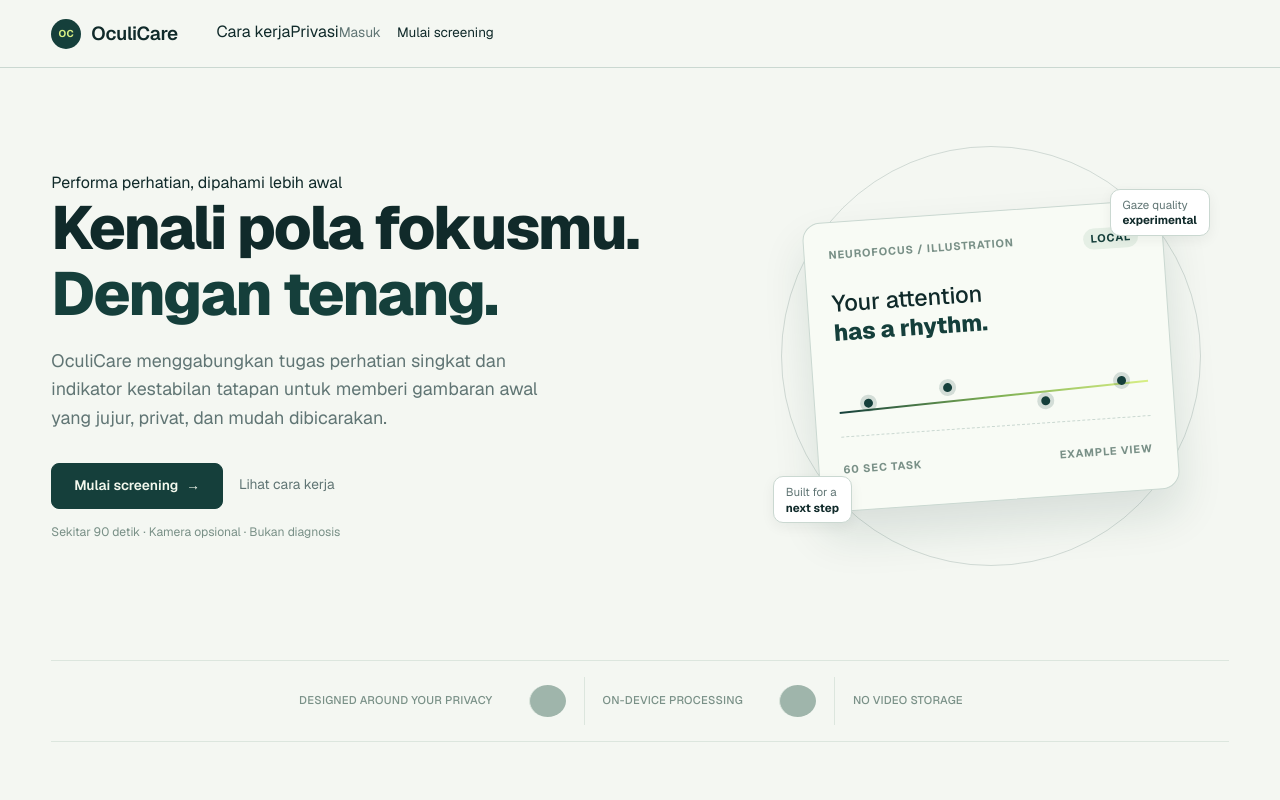
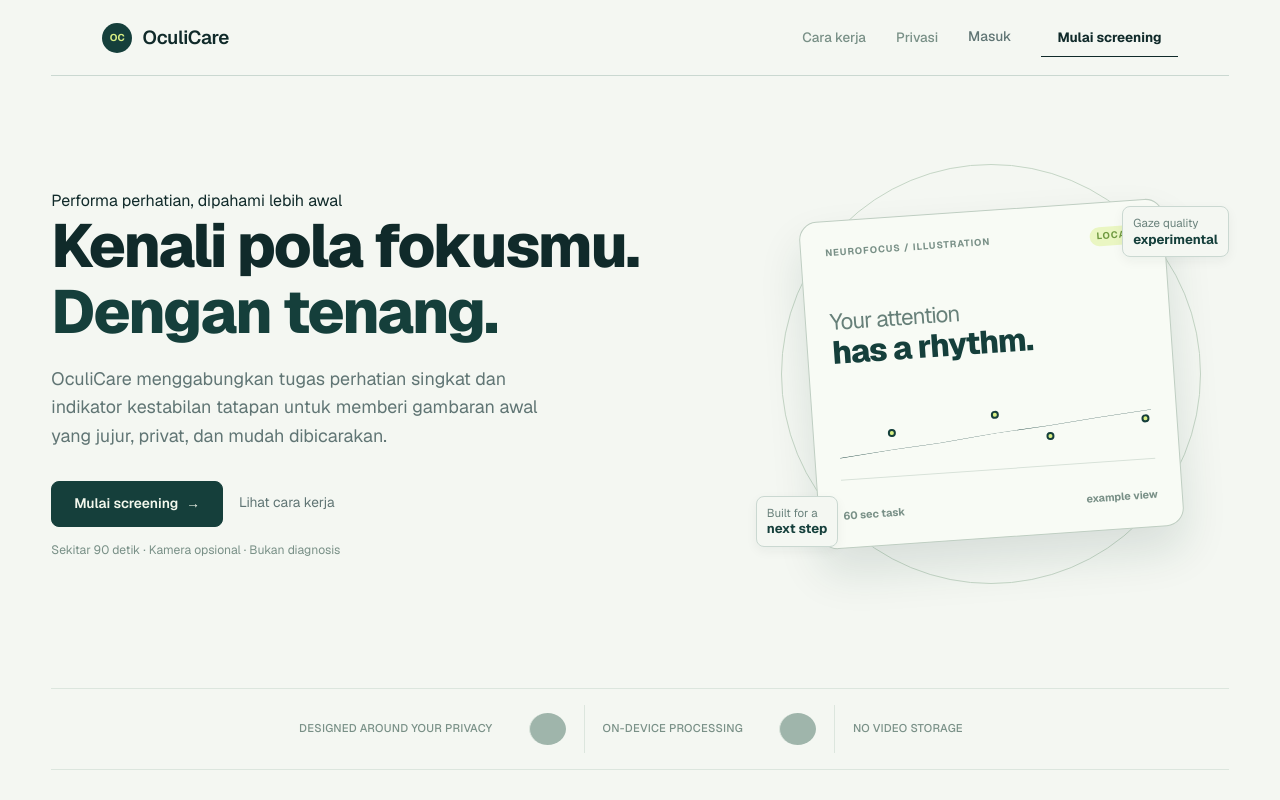
Before and after one commit to Gabby-Hue/ampas, a Next.js app: page / in a window 1280 px wide. Shown: the top 800 px of the page. Built offline with nearby package versions, Linux system fonts and the light colour scheme.

Commit message:
style(landing): restore exact Bara hero visual illustration, orbit rings, signal chart, and nav links layout

```diff
--- a/src/app/globals.css
+++ b/src/app/globals.css
@@ -203,17 +203,40 @@ p { text-wrap: pretty; }
   position: sticky;
   top: 0;
   z-index: 60;
-  height: 68px;
-  width: calc(100% + 2 * var(--gutter));
-  margin-inline: calc(-1 * var(--gutter));
+  height: 76px;
+  width: 100%;
+  display: flex;
+  justify-content: space-between;
+  align-items: center;
   padding: 0 var(--gutter);
-  display: grid;
-  grid-template-columns: auto 1fr auto;
-  align-items: center;
-  gap: clamp(16px, 3vw, 40px);
   background: var(--nav-bg);
   backdrop-filter: blur(10px);
   border-bottom: 1px solid var(--surface-border);
+}
+
+.nav-links {
+  display: flex;
+  align-items: center;
+  gap: 30px;
+  color: var(--text-muted);
+  font-size: 0.84rem;
+  font-weight: 500;
+}
+
+.nav-links a {
+  transition: color 0.15s ease;
+}
+
+.nav-links a:hover,
+.text-link:hover {
+  color: var(--text-primary);
+}
+
+.nav-cta {
+  color: var(--text-primary);
+  font-weight: 700;
+  border-bottom: 1.5px solid var(--text-primary);
+  padding-bottom: 3px;
 }
 
 .brand {
@@ -2236,101 +2259,120 @@ h1 {
   color: var(--text-muted);
 }
 .hero-visual {
-  min-height: 440px;
+  min-height: 460px;
   position: relative;
   display: grid;
   place-items: center;
 }
 .visual-orbit {
   position: absolute;
-  border: 1px solid rgba(21, 63, 59, 0.16);
+  border: 1px solid #c5d6c6;
   border-radius: 50%;
   pointer-events: none;
 }
-.orbit-one { width: 420px; height: 420px; }
-.orbit-two { width: 280px; height: 280px; border-color: rgba(216, 239, 132, 0.6); }
+.orbit-one {
+  width: 420px;
+  height: 420px;
+}
+.orbit-two {
+  width: 285px;
+  height: 285px;
+  border-color: #d6e2ca;
+}
 .focus-panel {
   position: relative;
   z-index: 1;
-  width: min(360px, 86%);
-  min-height: 290px;
+  width: min(365px, 78%);
+  min-height: 300px;
   padding: 24px;
   background: #f8fbf5;
-  border: 1px solid var(--surface-border);
+  border: 1px solid #bfcec2;
   border-radius: 18px;
   box-shadow: 0 24px 45px rgba(20, 55, 48, 0.12);
   transform: rotate(-4deg);
 }
-.panel-topline, .panel-footer {
+.panel-topline,
+.panel-footer {
   display: flex;
   justify-content: space-between;
-  font-size: 0.68rem;
+  color: #799087;
+  font-size: 0.59rem;
+  letter-spacing: 0.1em;
+  text-transform: uppercase;
   font-weight: 700;
-  letter-spacing: 0.08em;
-  color: var(--text-muted);
-  text-transform: uppercase;
 }
 .panel-live {
-  background: var(--accent-soft);
-  color: var(--accent);
+  color: #6f9940;
+  font-weight: 700;
+  background: rgba(216, 239, 132, 0.45);
   padding: 2px 7px;
   border-radius: 999px;
 }
 .panel-heading {
-  margin: 22px 0 30px;
-  font-size: 1.45rem;
-  line-height: 1.25;
-  color: var(--text-primary);
-  font-weight: 500;
+  margin-top: 45px;
+  color: #678079;
+  font-size: 1.4rem;
+  line-height: 1.12;
+  letter-spacing: -0.04em;
 }
 .panel-heading strong {
+  color: var(--deep);
+  font-size: 2rem;
   font-weight: 800;
-  color: var(--accent);
+  display: block;
 }
 .signal-chart {
   position: relative;
-  height: 60px;
-  margin-bottom: 24px;
-  border-bottom: 1px dashed var(--surface-border);
+  height: 80px;
+  margin: 30px 0 27px;
+  border-bottom: 1px solid #d8e2d9;
 }
 .chart-line {
   position: absolute;
   left: 0;
   right: 0;
-  top: 50%;
+  top: 43px;
   height: 2px;
-  background: linear-gradient(90deg, var(--accent) 0%, #7cae52 50%, var(--lime) 100%);
-  transform: rotate(-2deg);
+  background: var(--deep);
+  transform: rotate(-5deg);
+  clip-path: polygon(0 30%, 17% 20%, 32% 62%, 50% 5%, 67% 46%, 83% 30%, 100% 48%, 100% 65%, 83% 48%, 67% 63%, 50% 22%, 32% 79%, 17% 37%, 0 48%);
 }
 .chart-point {
   position: absolute;
-  width: 9px;
-  height: 9px;
+  width: 8px;
+  height: 8px;
+  background: var(--lime);
+  border: 2px solid var(--deep);
   border-radius: 50%;
-  background: var(--accent);
-  box-shadow: 0 0 0 4px rgba(21, 63, 59, 0.16);
-}
-.point-a { left: 8%; top: 40%; }
-.point-b { left: 34%; top: 22%; }
-.point-c { left: 65%; top: 56%; }
-.point-d { left: 90%; top: 30%; }
+}
+.point-a { left: 16%; top: 32px; }
+.point-b { left: 49%; top: 21px; }
+.point-c { left: 66%; top: 46px; }
+.point-d { right: 1%; top: 35px; }
+.panel-footer {
+  letter-spacing: 0;
+  text-transform: none;
+  font-size: 0.67rem;
+}
 .orbit-label {
   position: absolute;
-  background: #ffffff;
-  border: 1px solid var(--surface-border);
-  padding: 7px 12px;
-  border-radius: 10px;
+  z-index: 2;
+  color: #69817b;
   font-size: 0.72rem;
   line-height: 1.35;
-  box-shadow: 0 4px 14px rgba(16, 42, 42, 0.06);
-  z-index: 2;
-  color: var(--text-secondary);
+  background: var(--paper);
+  border: 1px solid #cad8d1;
+  border-radius: 8px;
+  padding: 8px 10px;
+  box-shadow: 0 4px 12px rgba(16, 42, 42, 0.05);
 }
 .orbit-label strong {
-  color: var(--text-primary);
-}
-.label-top { top: 12%; right: 4%; }
-.label-bottom { bottom: 12%; left: 4%; }
+  color: var(--deep);
+  font-size: 0.82rem;
+  display: block;
+}
+.label-top { top: 62px; right: 0; }
+.label-bottom { bottom: 57px; left: 2px; }
 
 .trust-strip {
   display: flex;
```
